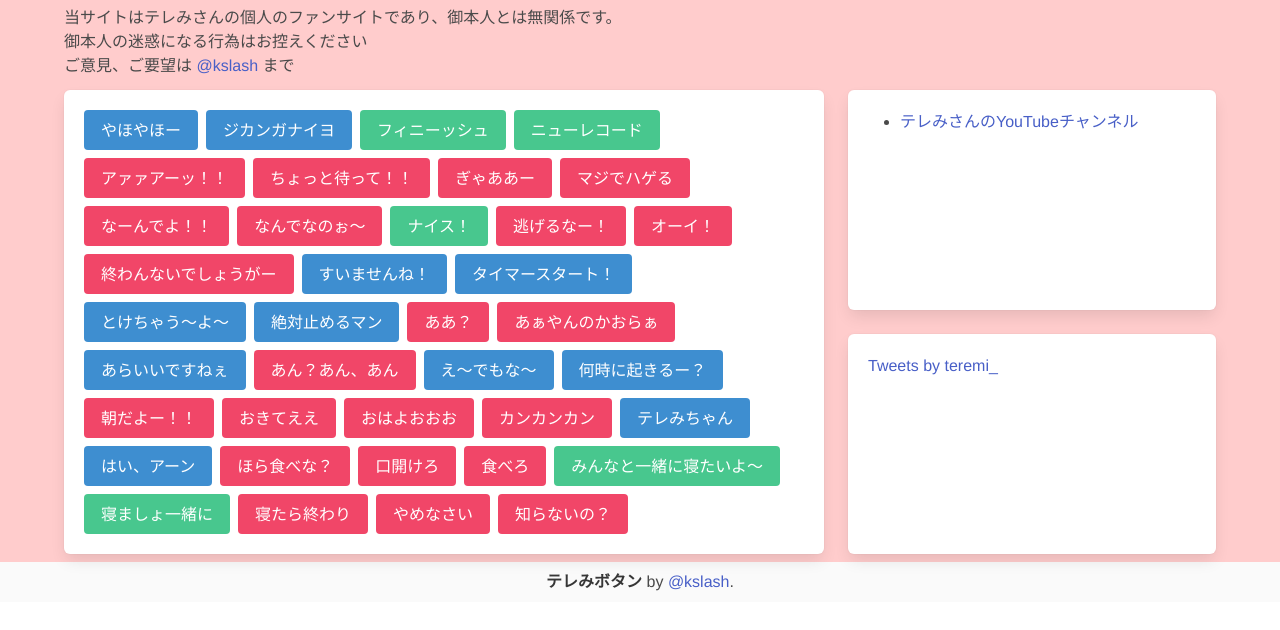
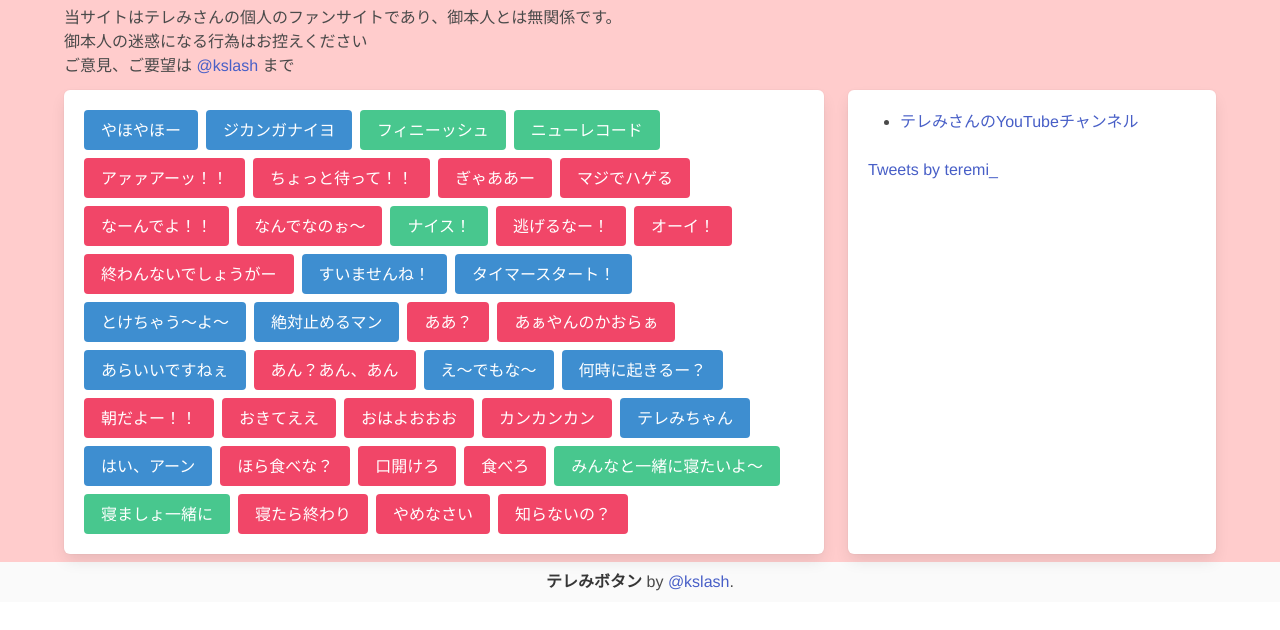
Before and after one commit to kslash/teremi-button, a plain HTML site: page index.html in a window 1280 px wide. Shown: the part 82-712 px from the top of the page. Drawn offline with nearby package versions, Linux system fonts and the light colour scheme.

Commit message:
:art: UIを微修正

```diff
--- a/index.html
+++ b/index.html
@@ -183,8 +183,6 @@
                                 </li>
                             </ul>
                         </div>
-                    </div>
-                    <div class="tile is-child box">
                         <a class="twitter-timeline" data-lang="ja" data-height="600"
                             href="https://twitter.com/teremi_?ref_src=twsrc%5Etfw">Tweets by teremi_</a>
                         <script async src="https://platform.twitter.com/widgets.js" charset="utf-8"></script>
```
